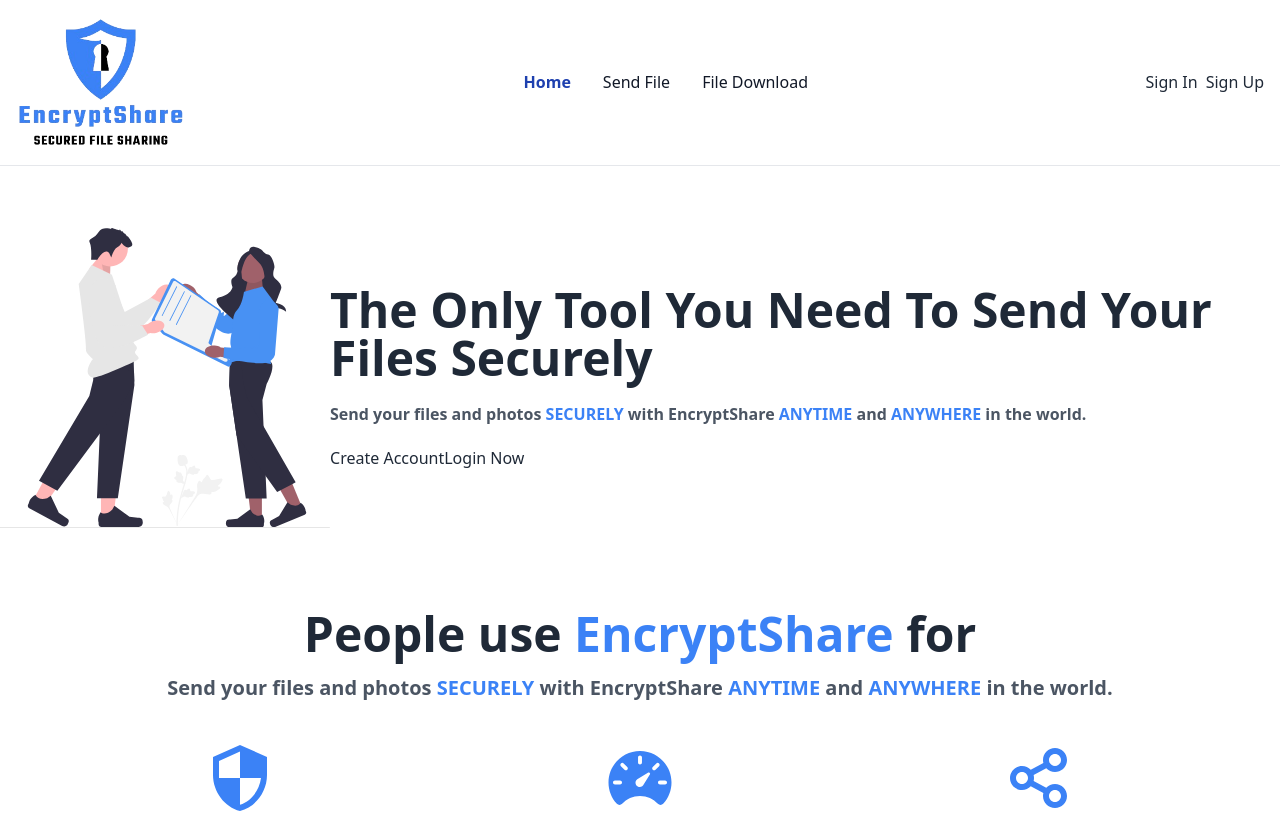
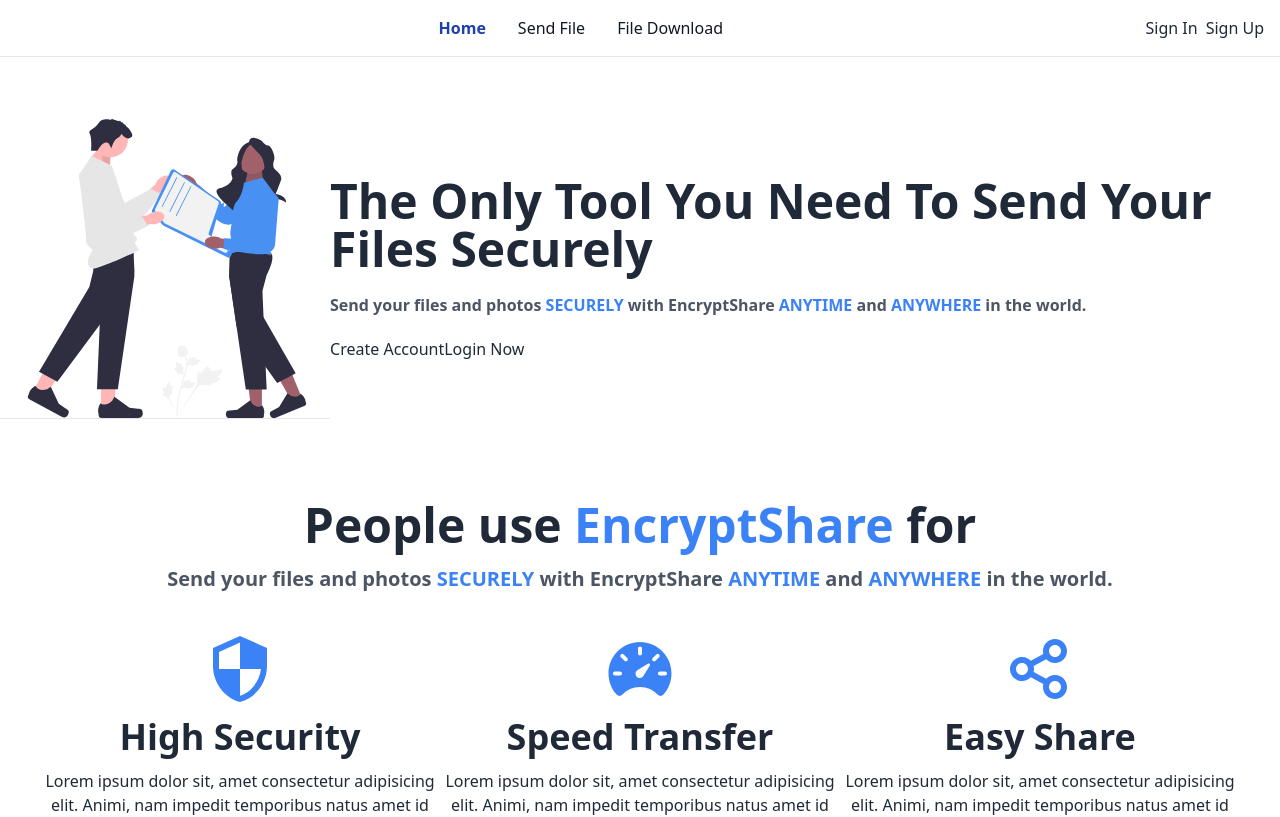
Before and after one commit to sOnU1002/file-backed, a React (Vite) app in the folder client/: page / in a window 1280 px wide. Shown: the top 817 px of the page. Built offline with nearby package versions, Linux system fonts and the light colour scheme; no server answers.

Commit message:
Update Header.jsx

```diff
--- a/client/src/components/Header.jsx
+++ b/client/src/components/Header.jsx
@@ -20,7 +20,7 @@
           to="/"
           className="flex items-center space-x-3 rtl:space-x-reverse"
         >
-          <img src={Logo} width={170} height={230} alt="EncryptShare Logo" />
+
         </Link>
         <div className="flex md:order-2 space-x-3 md:space-x-2 rtl:space-x-reverse">
           <SignedOut>
```
